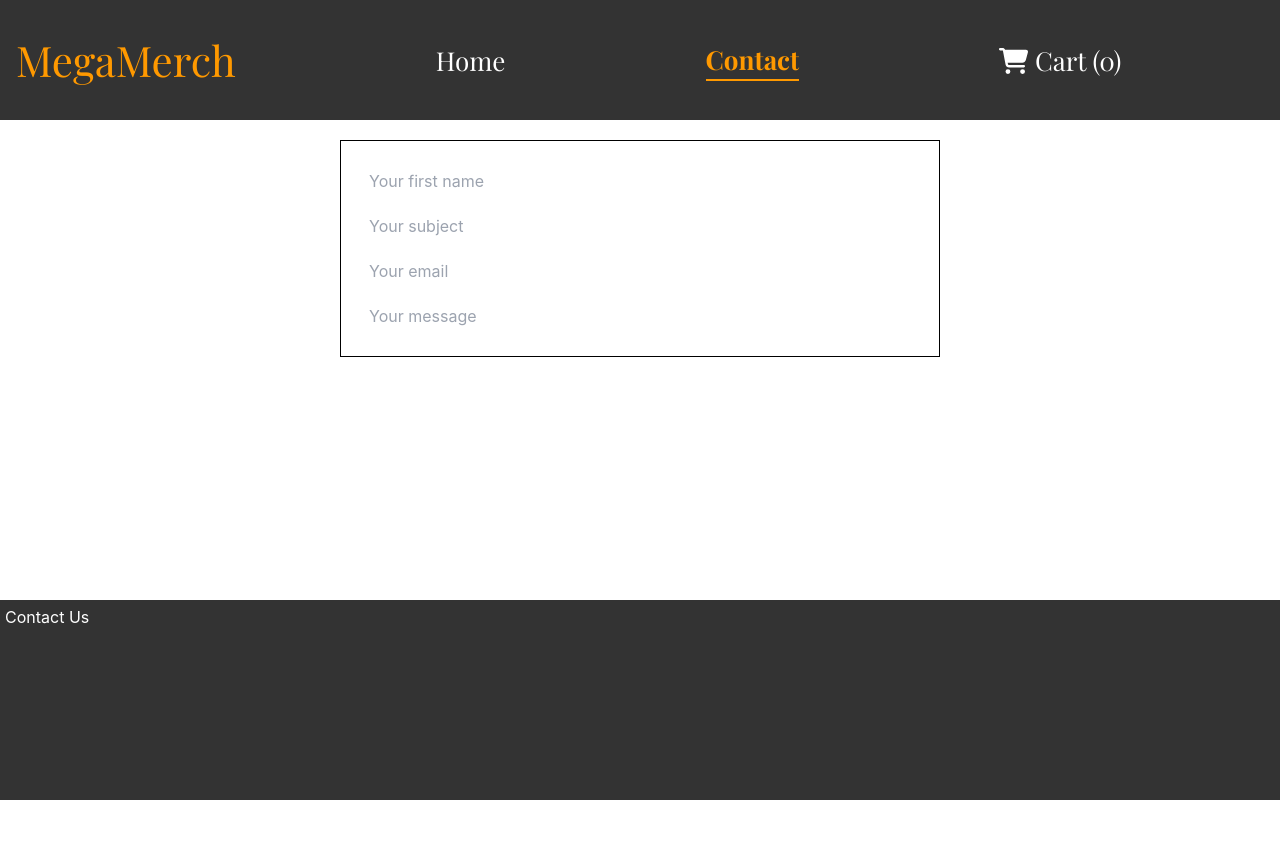
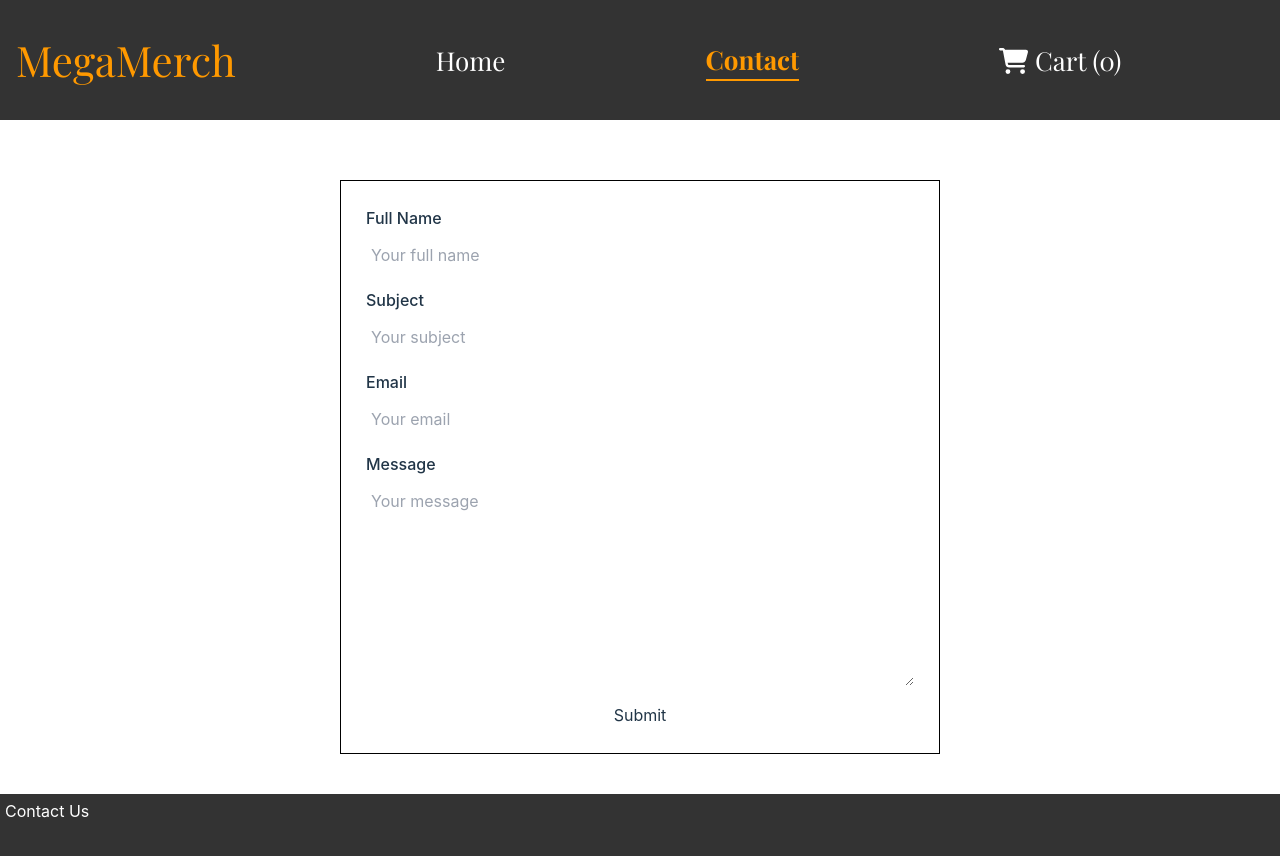
Before and after one commit to olem90/front-end-framworks-CA, a React (Vite) app: page /contact in a window 1280 px wide. Shown: the top 856 px of the page. Before the commit the page ends 800 px from the top, so only its background shows below. Built offline with nearby package versions, Linux system fonts and the light colour scheme.

Commit message:
created the form on the contact page

```diff
--- a/src/components/Cart/Cart.jsx
+++ b/src/components/Cart/Cart.jsx
@@ -52,7 +52,7 @@ function Cart() {
                                     <div>
                                         <h3 className="cartProductTitle">{product.title}</h3>
                                         <p>Quantity: {product.quantity}</p>
-                                        <p>Price: ${product.price}</p>
+                                        <p>Price: ${product.discountedPrice}</p>
                                     </div>
 
                                     <ProductQuantityButtons>
--- a/src/components/ProductCard/productCard.styles.jsx
+++ b/src/components/ProductCard/productCard.styles.jsx
@@ -6,7 +6,7 @@ export const ProductsWrapper = styled.div`
   margin-inline: 100px;
   gap:30px 0px;
   box-sizing: border-box;
-  margin-top: 20px;
+  margin-top: 60px;
 `
 export const ProductCardStyle = styled.div`
   box-sizing: border-box;
@@ -14,7 +14,7 @@ export const ProductCardStyle = styled.div`
   flex-direction: column;
   padding:10px;
   transition: 0.3s ease-in-out;
-  width: 80%;
+  width: 76%;
   margin-inline: auto;
 
   &:hover img {
--- a/src/components/pages/CheckoutSuccess/CheckoutSuccess.jsx
+++ b/src/components/pages/CheckoutSuccess/CheckoutSuccess.jsx
@@ -14,8 +14,6 @@ const CheckoutSuccess = () => {
         localStorage.removeItem('cart');
     }, [dispatch]);
 
-
-
     return (
         <SuccessMessageWrapper>
           <SuccessMessage>
--- a/src/components/pages/Contact/Contact.jsx
+++ b/src/components/pages/Contact/Contact.jsx
@@ -1,13 +1,16 @@
 import { useState } from "react";
-import { ContactWrapper } from "./Contact.styles";
-import { FormContainer } from "./Contact.styles";
-import { FormStyles } from "./Contact.styles";
+import { ContactWrapper, FormContainer, FormStyles } from "./Contact.styles";
 
 const Contact = () => {
     const [fullName, setFullName] = useState('');
     const [subject, setSubject] = useState('');
     const [email, setEmail] = useState('');
     const [body, setBody] = useState('');
+
+    const [emailError, setEmailError] = useState('');
+    const [fullNameError, setFullNameError] = useState('');
+    const [subjectError, setsubjectError] = useState('');
+    const [bodyError, setbodyError] = useState('');
 
     function onFullNameChange(event) {
         setFullName(event.target.value)
@@ -25,31 +28,82 @@ const Contact = () => {
         setBody(event.target.value)
     };
 
+    function onFormSubmit(event) {
+      event.preventDefault();
+      let isValid = true;
+
+      const emailPattern = /[^\s@]+@[^\s@]+\.[^\s@]+/;
+
+      if (!emailPattern.test(email)) {
+        setEmailError("* Invalid email address");
+          isValid = false;
+      } else {
+        setEmailError("");
+      }
+
+      if (fullName.length < 3) {
+        setFullNameError("* Full name must be at least 3 charachters long");
+          isValid = false;
+      } else {
+        setFullNameError("");
+      }
+
+      if (subject.length < 3) {
+        setsubjectError("* Subject must be at least 3 charachters long");
+          isValid = false;
+      } else {
+        setsubjectError("");
+      }
+
+      if (body.length < 3) {
+        setbodyError("* Message must be at least 3 charachters long");
+          isValid = false;
+      } else {
+        setbodyError("");
+      }
+
+      if (isValid) {
+        console.log({ fullName, subject, email, body });
+      }
+    }
+
     return (
         <ContactWrapper>
           <FormContainer>
-            <FormStyles>
+            <FormStyles onSubmit={onFormSubmit}>
+              <label htmlFor="full-name">Full Name</label>
+              <input value={fullName}
+              placeholder="Your full name"
+              onChange={onFullNameChange}
+              required/>
+                <span>{fullNameError}</span>
 
-              <input value={fullName}
-              placeholder="Your first name"
-              onChange={onFullNameChange}/>
-
+              <label htmlFor="subject">Subject</label>
               <input value={subject}
               placeholder="Your subject"
-              onChange={onSubjectChange}/>
+              onChange={onSubjectChange}
+              required/>
+                <span>{subjectError}</span>
 
+              <label htmlFor="email">Email</label>
               <input value={email}
               placeholder="Your email"
-              onChange={onEmailChange}/>
+              onChange={onEmailChange}
+              required/>
+                <span>{emailError}</span>
 
-              <input value={body}
+              <label htmlFor="body">Message</label>
+              <textarea value={body}
               placeholder="Your message"
-              onChange={onBodyChange}/>
+              onChange={onBodyChange}
+              rows={8} required/>
+                <span>{bodyError}</span>
+
+              <button type="submit">Submit</button>
 
             </FormStyles>
           </FormContainer>
         </ContactWrapper>
     )
 }
-
 export default Contact;
--- a/src/components/pages/Contact/Contact.styles.jsx
+++ b/src/components/pages/Contact/Contact.styles.jsx
@@ -4,6 +4,7 @@ export const ContactWrapper = styled.div`
   width: 100vw;
   display: flex;
   justify-content: center;
+  margin-block: 40px;
 `
 export const FormContainer = styled.div`
   border: 1px solid black;
@@ -14,9 +15,19 @@ export const FormContainer = styled.div`
 export const FormStyles = styled.form`
   display: flex;
   flex-direction: column;
-  gap: 15px;
+  gap: 8px;
 
-  input {
-    padding: 3px;
+  input, textarea {
+    padding: 5px;
   }
+
+  label {
+    font-weight: 500;
+  }
+  span {
+    color: red;
+    font-size: 14px;
+    font-weight: 500;
+  }
+
 `
--- a/src/contexts/CartContext.jsx
+++ b/src/contexts/CartContext.jsx
@@ -50,7 +50,10 @@ export function reducer(state, action) {
                 return {...state, cart: cart, total: newTotal};
 
             case 'loadSavedCart':
-                return { ...state, cart: action.payload };
+                newTotal = action.payload.reduce((currentTotal, product) => {
+                    return currentTotal + product.discountedPrice * product.quantity;
+                }, 0);
+                return { ...state, cart: action.payload, total: newTotal };
 
             case 'clearCart':
                 return { cart: [], total: 0 };
@@ -108,11 +111,17 @@ export function CartProvider( {children} ) {
 
     useEffect(() => {
         const savedCart = localStorage.getItem("cart");
-        console.log("Saved Cart from localStorage:", localStorage.getItem("cart"));
+
         if (savedCart) {
             try {
                 const parsedCart = JSON.parse(savedCart);
-                dispatch({ type: "loadSavedCart", payload: parsedCart});
+
+                if (parsedCart) {
+                    dispatch({ type: "loadSavedCart", payload: parsedCart })
+                } else {
+                    console.error("Data from localStorage is not valid");
+                }
+
             } catch (error) {
                 console.error("Failed to parse cart from localStorage", error);
             }
@@ -121,11 +130,9 @@ export function CartProvider( {children} ) {
 
     useEffect(() => {
         localStorage.setItem("cart", JSON.stringify(state.cart));
+        localStorage.setItem("total", state.total.toString());
     }, [state.cart])
 
-    const totalProductsInCart = state.cart.reduce((totalProducts, product) => {
-        return totalProducts + product.quantity;
-    }, 0);
 
     return (
         <CartContext.Provider value={[state, dispatch]}>
--- a/src/styles.scss
+++ b/src/styles.scss
@@ -1,3 +1,5 @@
+$logo-Color: #ff9900;
+
 html {
     scroll-behavior: smooth;
 }
@@ -105,6 +107,7 @@ html {
     height: fit-content;
     font-size: 22px;
     border: none;
+
 }
 
 .removeItem-button:hover {
@@ -150,6 +153,7 @@ html {
 .searchBarLink:hover {
     color: #e48a04;
 }
+
 .searchResults {
     display: flex;
     flex-direction: column;
@@ -159,4 +163,5 @@ html {
     padding: 9px;
     border-radius: 10px;
     border: 1px solid rgb(218, 216, 216);
+    width: 100%;
 }
```
